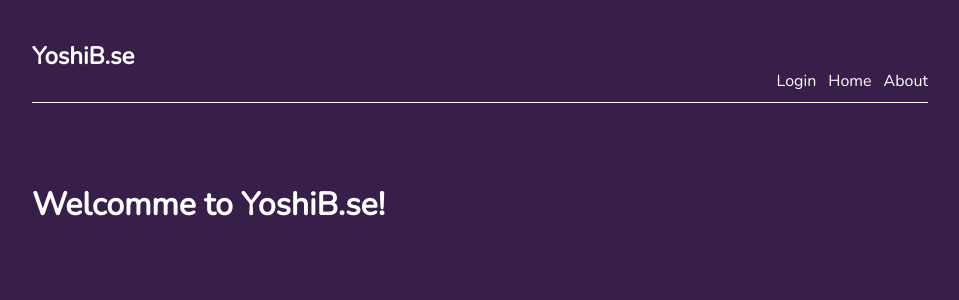
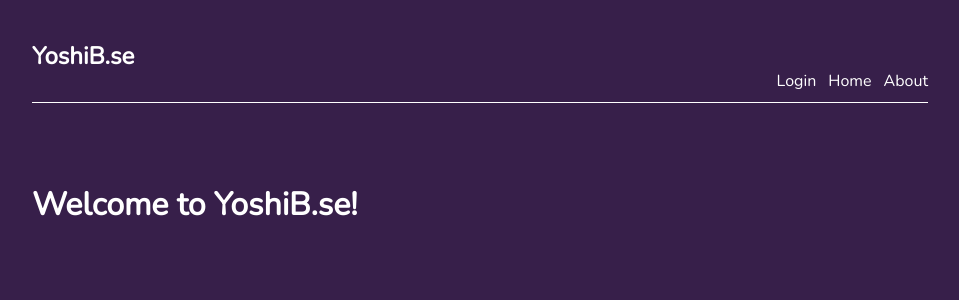
Before and after one commit to YoshiB33/YoshiB.se, a Next.js app: page / in a window 1280 px wide. Shown: the top 300 px of the page, without its empty margins (160-1119 px from the left). Built offline with nearby package versions, Linux system fonts and the light colour scheme; no server answers.

Commit message:
Another test

```diff
--- a/pages/index.tsx
+++ b/pages/index.tsx
@@ -8,7 +8,7 @@ export default function Home() {
         <title>Home | YoshiB.se</title>
         <link rel="icon" href="/favicon.ico" />
       </Head>
-      <h1>Welcomme to YoshiB.se!</h1>
+      <h1>Welcome to YoshiB.se!</h1>
     </div>
   )
 }
```
